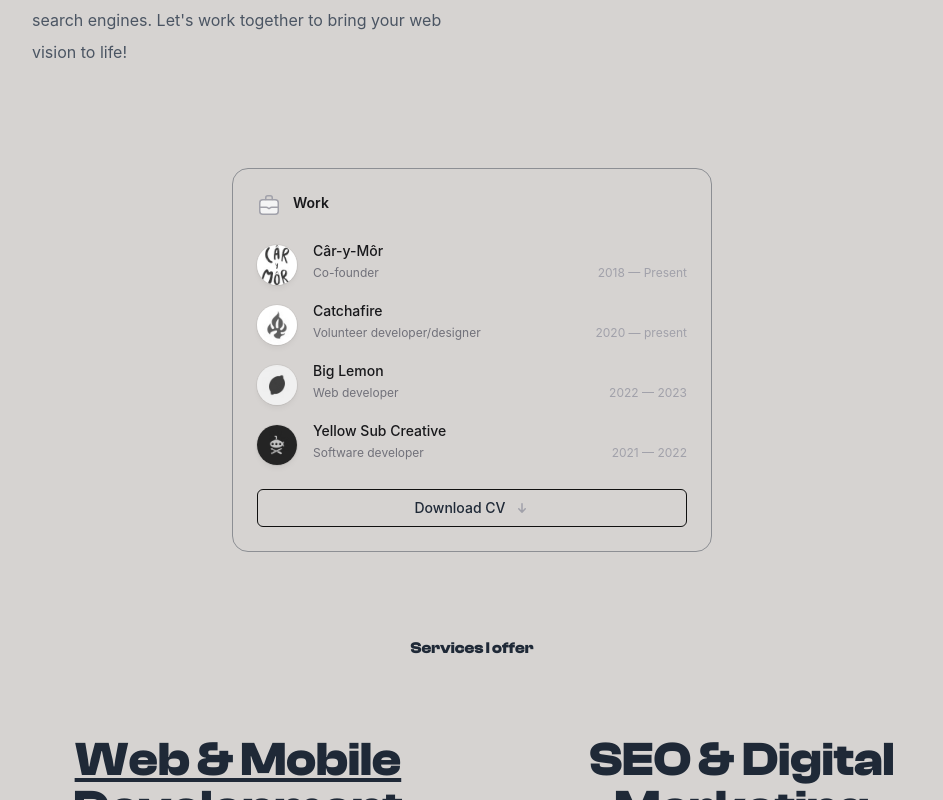
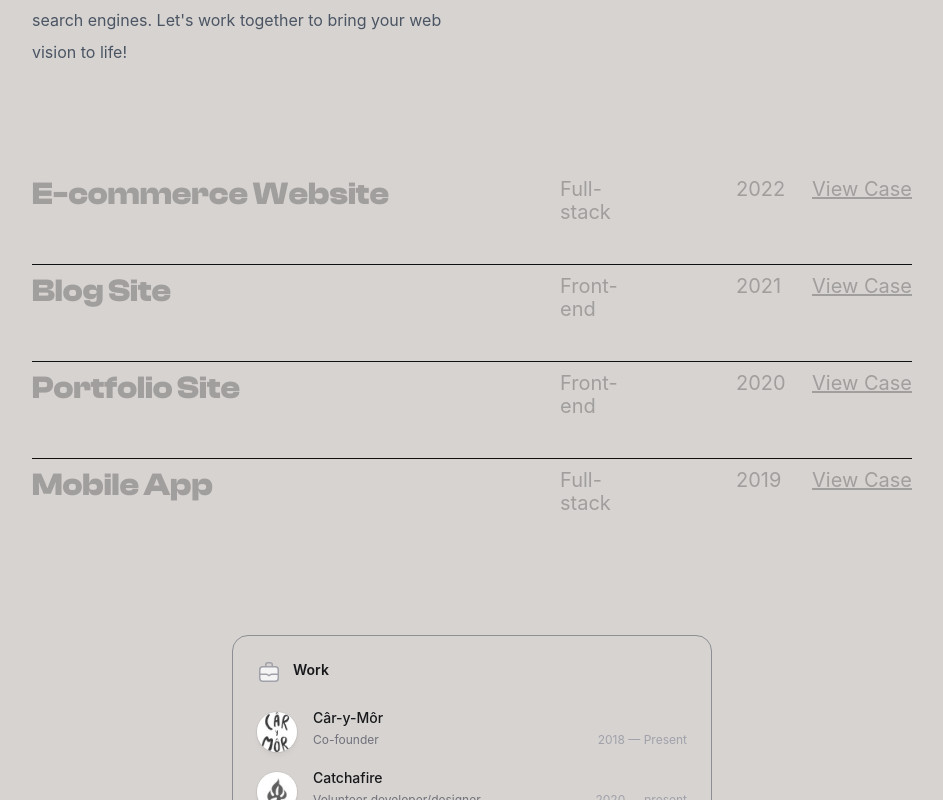
Before and after one commit to francoisbeyers/portfolio, a Next.js app: page / in a window 1280 px wide. Shown: the part 840-1640 px from the top of the page, without its empty margins (168-1111 px from the left). Built offline with nearby package versions, Linux system fonts and the light colour scheme.

Commit message:
style updates and refactoring

```diff
--- /dev/null
+++ b/app/ProjectList.jsx
@@ -0,0 +1,90 @@
+import Image from "next/image";
+import Link from "next/link";
+
+import resumeCYM from "../public/Resume-cym.jpg";
+
+const ProjectList = ({ projects }) => {
+  return (
+    <div className="w-full md:p-10">
+      <ul>
+        {projects.map((project, index) => (
+          <li
+            key={project.id}
+            className={`mb-0 pb-0 block ${
+              index > 0 ? "border-t border-dark-grey" : ""
+            }`}
+          >
+            <Link
+              className="pt-[10px] pb-[40px] flex opacity-[0.25] transition-opacity ease-in-out duration-[350ms] hover:opacity-[1]"
+              href="/utility"
+            >
+              <div className="w-full md:w-[45%] lg:w-[60%]">
+                <div className="block font-clash text-[28px] lg:text-[32px] leading-none">
+                  <div className="relative overflow-hidden">
+                    <div
+                      style={{
+                        opacity: 1,
+                        transform: "translateY(0%) translateZ(0px)",
+                      }}
+                    >
+                      <span className="block">{project.title}</span>
+                    </div>
+                  </div>
+                </div>
+              </div>
+              <div className="ml-auto w-auto hidden lg:flex lg:w-[40%]">
+                <div className="w-1/2 mr-auto">
+                  <div className="block font-normal text-xl leading-[1.15]">
+                    <div className="relative overflow-hidden">
+                      <div
+                        className="w-1/2 mr-auto"
+                        style={{
+                          opacity: 1,
+                          transform: "translateY(0%) translateZ(0px)",
+                        }}
+                      >
+                        <span className="block">{project.type}</span>
+                      </div>
+                    </div>
+                  </div>
+                </div>
+                <div className="flex w-1/2 ml-auto">
+                  <div className="mr-auto">
+                    <div className="block font-normal text-xl leading-[1.15]">
+                      <div className="relative overflow-hidden">
+                        <div
+                          style={{
+                            opacity: 1,
+                            transform: "translateY(0%) translateZ(0px)",
+                          }}
+                        >
+                          <span className="block">{project.year}</span>
+                        </div>
+                      </div>
+                    </div>
+                  </div>
+                  <div className="ml-auto">
+                    <div className="block font-normal text-xl leading-[1.15]">
+                      <div className="relative overflow-hidden">
+                        <div
+                          style={{
+                            opacity: 1,
+                            transform: "translateY(0%) translateZ(0px)",
+                          }}
+                        >
+                          <span className="block underline">View Case</span>
+                        </div>
+                      </div>
+                    </div>
+                  </div>
+                </div>
+              </div>
+            </Link>
+          </li>
+        ))}
+      </ul>
+    </div>
+  );
+};
+
+export default ProjectList;
--- a/app/page.jsx
+++ b/app/page.jsx
@@ -11,11 +11,15 @@
 import Image from "next/image";
 import Link from "next/link";
 
+// projects
+import projects from "../projects";
+
 import avatar from "../public/avatar_profile.png";
 import resumeCYM from "../public/Resume-cym.jpg";
 import resumeBL from "../public/Resume-big_lemon.jpg";
 import resumeCF from "../public/Resume-catchf_fire.jpg";
 import resumeYS from "../public/Resume-yellowsub.jpg";
+import ProjectList from "./ProjectList";
 
 export default function Home() {
   const [time, setTime] = useState(
@@ -135,6 +139,7 @@
             </div>
           </div>
         </section>
+        <ProjectList projects={projects} />
         {/* work */}
         <section className="my-10">
           <div className="p-6 mx-auto border md:w-1/2 rounded-2xl border-gray-800/40">
@@ -423,7 +428,7 @@
         </section> */}
 
         <footer className="pt-10 ">
-          <div className="py-4 mx-auto border-t-2 border-b-2 border-dark-grey">
+          <div className="py-4 mx-auto border-t border-b border-dark-grey">
             <div className="justify-center text-center md:flex md:justify-between ">
               <div className="flex items-center">
                 <div className="relative w-20 h-20 p-10 mr-8 overflow-hidden rounded-full bg-orange md:h-20 md:w-20">
--- /dev/null
+++ b/projects.js
@@ -0,0 +1,32 @@
+const projects = [
+  {
+    id: 1,
+    title: "E-commerce Website",
+    type: "Full-stack",
+    year: 2022,
+    link: "https://example.com",
+  },
+  {
+    id: 2,
+    title: "Blog Site",
+    type: "Front-end",
+    year: 2021,
+    link: "https://example.com",
+  },
+  {
+    id: 3,
+    title: "Portfolio Site",
+    type: "Front-end",
+    year: 2020,
+    link: "https://example.com",
+  },
+  {
+    id: 4,
+    title: "Mobile App",
+    type: "Full-stack",
+    year: 2019,
+    link: "https://example.com",
+  },
+];
+
+export default projects;
```
